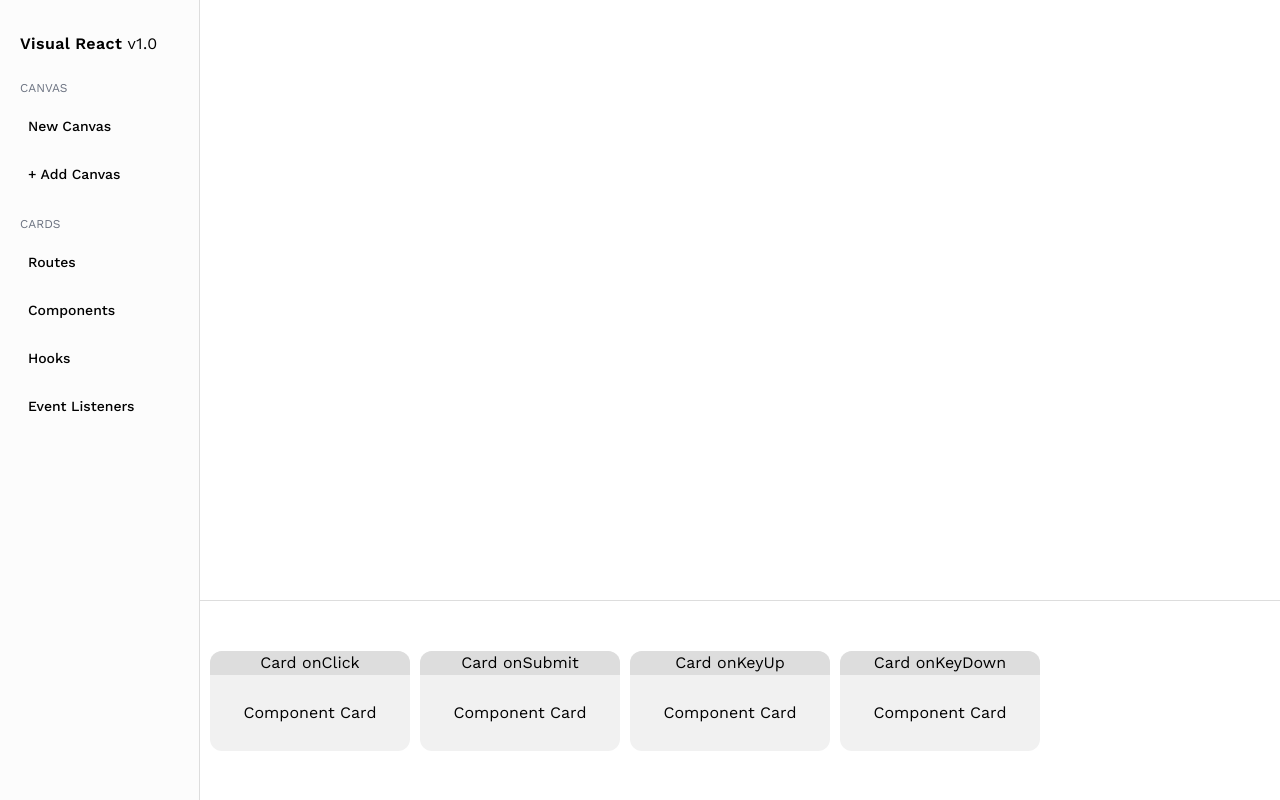
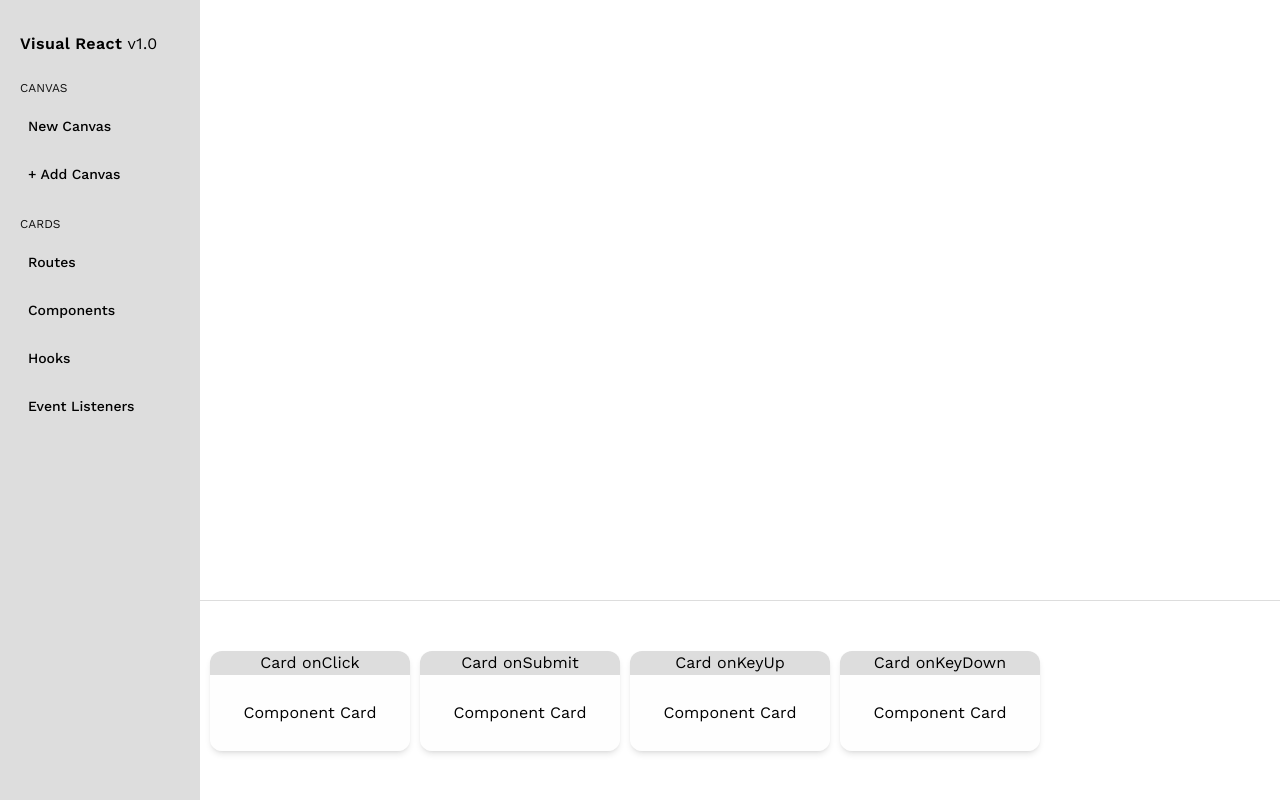
Before and after one commit to lakshyamahawar14/visual-react, a SvelteKit app: page / in a window 1280 px wide. Built offline with nearby package versions, Linux system fonts and the light colour scheme.

Commit message:
updating ui

```diff
--- a/src/app.css
+++ b/src/app.css
@@ -16,3 +16,31 @@
 	font-family: 'Work Sans', sans-serif;
 	user-select: none;
 }
+
+::-webkit-scrollbar {
+	width: 5px;
+}
+
+::-webkit-scrollbar-thumb {
+	background-color: #888;
+	border-radius: 5px;
+	backdrop-filter: blur(10px);
+}
+
+::-webkit-scrollbar-thumb:hover {
+	background-color: #555;
+}
+
+::-webkit-scrollbar.vertical {
+	width: 5px;
+}
+
+::-webkit-scrollbar-thumb.vertical {
+	background-color: #888;
+	border-radius: 5px;
+	backdrop-filter: blur(10px);
+}
+
+::-webkit-scrollbar-thumb.vertical:hover {
+	background-color: #555;
+}
--- a/src/routes/+page.svelte
+++ b/src/routes/+page.svelte
@@ -24,7 +24,7 @@
 			const cardsContainer = document.querySelector('.canvas');
 			const cardElement = document.createElement('div');
 			cardElement.className =
-				'card flex-col rounded-xl cursor-move absolute z-[0] h-[100px] w-[200px] bg-[#f1f1f1] flex justify-start items-center';
+				'card flex-col rounded-xl cursor-move absolute z-[9] h-[100px] w-[200px] bg-[#fcfcfc] bg-opacity-[0.4] shadow-md flex justify-start items-center backdrop-blur-[4px]';
 			cardElement.style.left = '0';
 			cardElement.style.top = '0';
 
@@ -107,10 +107,10 @@
 	});
 </script>
 
-<div class="main min-h-[100vh] min-w-[100vw] flex">
+<div class="main min-h-[100vh] min-w-[100vw] h-[auto] w-[auto] flex">
 	<div class="sidebar z-[100]">
 		<aside
-			class="flex flex-col w-[15%] min-w-[200px] h-screen px-5 py-8 overflow-y-auto bg-[#fcfcfc] border-[#dddddd] border-r-[1px]"
+			class="flex flex-col w-[15%] min-w-[200px] h-screen px-5 py-8 overflow-y-auto bg-[#dddddd] border-[#dddddd] border-r-[1px]"
 		>
 			<a href="/">
 				<h1 class="cursor-default font-[600] tracking-wide">
@@ -121,7 +121,7 @@
 			<div class="flex flex-col justify-between flex-1 mt-6">
 				<nav class="-mx-3 space-y-6">
 					<div class="space-y-3">
-						<h2 class="px-3 text-xs text-gray-500 uppercase dark:text-gray-400">canvas</h2>
+						<h2 class="px-3 text-xs uppercase text-[#101010]">canvas</h2>
 
 						<p
 							class="flex items-center px-3 py-2 text-gray-600 transition-colors duration-300 transform rounded-lg dark:text-gray-200"
@@ -138,7 +138,7 @@
 					</div>
 
 					<div class="space-y-3">
-						<h2 class="px-3 text-xs text-gray-500 uppercase dark:text-gray-400">cards</h2>
+						<h2 class="px-3 text-xs uppercase text-[#101010]">cards</h2>
 
 						<a
 							class="flex items-center px-3 py-2 text-gray-600 transition-colors duration-300 transform rounded-lg dark:text-gray-200 hover:bg-gray-100 dark:hover:text-gray-200"
@@ -176,13 +176,15 @@
 			</div>
 		</aside>
 	</div>
-	<div class="canvas w-[100%]">
+	<div class="flex flex-col w-[100%]">
+		<div class="canvas w-[100%] h-[100%]" />
+
 		<div
-			class="absolute z-[40] bottom-0 h-[25%] w-[100%] bg=[#fcfcfc] flex items-center justify-center border-t-[1px] border-[#dddddd]"
+			class="absolute z-[40] bottom-0 h-[25%] w-[100%] bg-[#ffffff] flex items-center justify-center border-t-[1px] border-[#dddddd]"
 		>
 			{#each cards as card, index}
 				<div
-					class={`card flex-col rounded-xl cursor-move absolute z-[9] h-[100px] w-[200px] bg-[#f1f1f1] flex justify-start items-center`}
+					class={`card flex-col rounded-xl cursor-move absolute z-[9] h-[100px] w-[200px] bg-[#fcfcfc] bg-opacity-[0.4] shadow-md flex justify-start items-center backdrop-blur-[4px]`}
 					style="left: {210 * index + 10}px;"
 				>
 					<p class="title bg-[#dddddd] w-[100%] text-center rounded-xl rounded-b-none">
```
